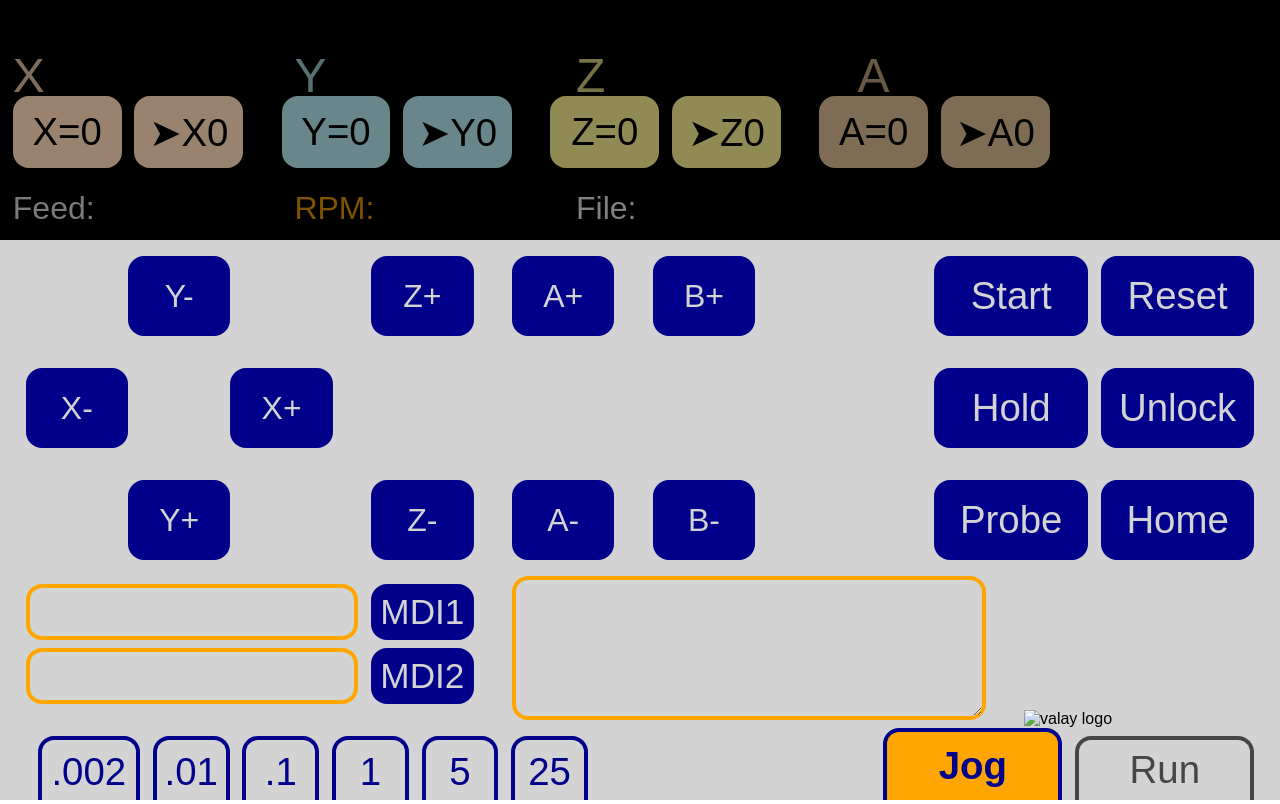
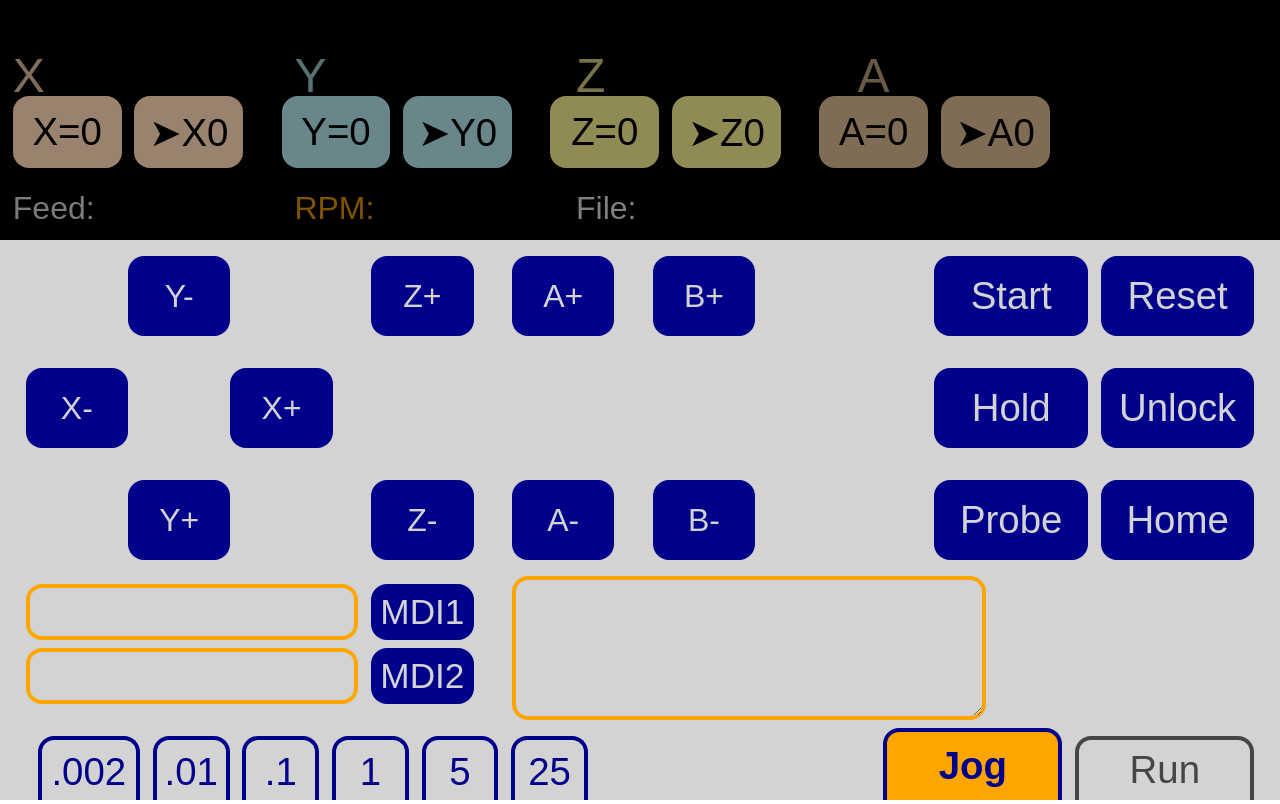
Before and after one commit to karoria/grblTouch, a plain HTML site: page www/index.html in a window 1280 px wide. Drawn offline with Linux system fonts and the light colour scheme; no server answers.

Commit message:
removed image file

```diff
--- a/www/index.html
+++ b/www/index.html
@@ -33,9 +33,6 @@
 <body>
     <div id="brightness"></div>
     <div class="screen">
-        <img src='/valaylogo.png' type='image/svg+xml' alt='valay logo'/>
-        <!-- <object data="valaylogo.svg" type="image/svg+xml"></object> -->
-
         <textarea id='console'></textarea>
         <div class="tab">
             <button id="jogbtn" class="tablinks" onclick="openTab(event, 'jog')">Jog</button>
```
